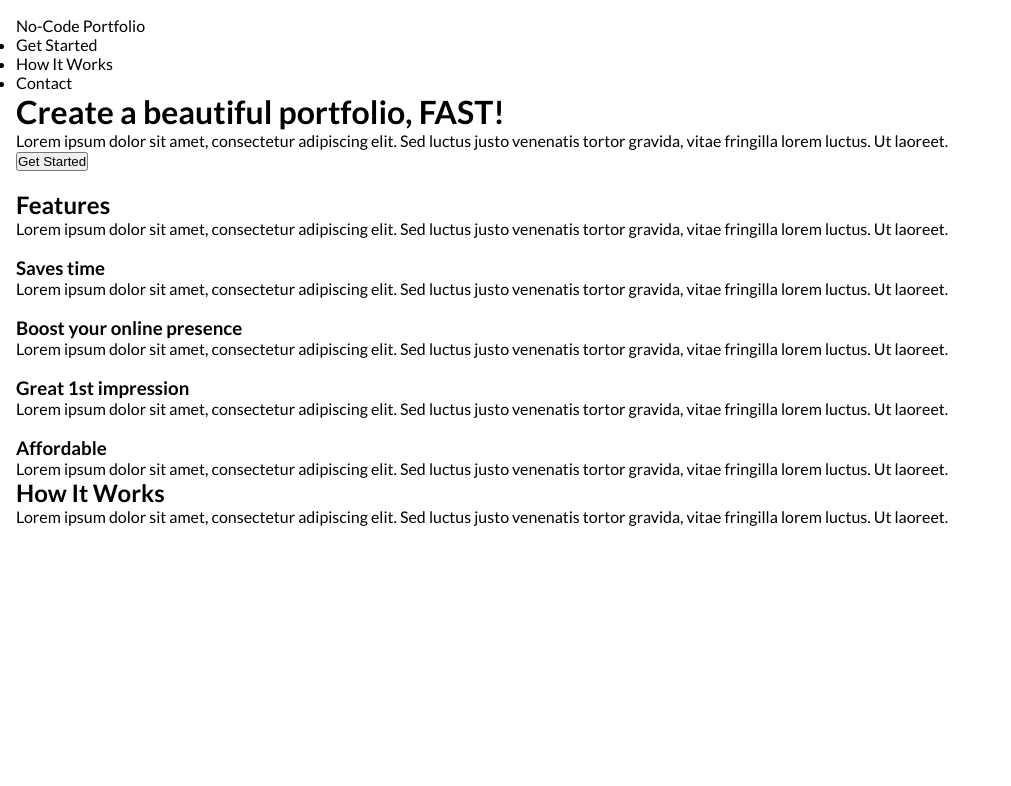
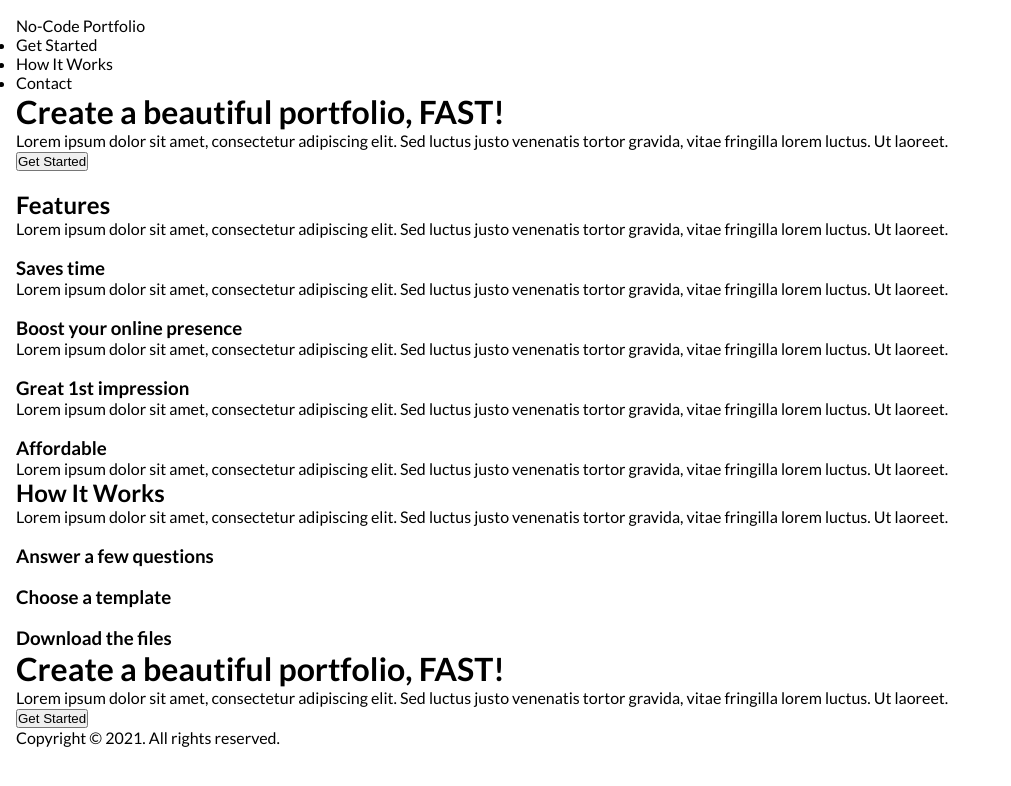
Before and after one commit to rick99gtp/portfolio-no-code-platform, a React (Create React App) app in the folder portfolio-no-code-platform/: page / in a window 1280 px wide. Shown: the top 786 px of the page, without its empty margins (0-1011 px from the left). Built offline with nearby package versions, Linux system fonts and the light colour scheme.

Commit message:
Bones complete.

```diff
--- a/portfolio-no-code-platform/src/App.js
+++ b/portfolio-no-code-platform/src/App.js
@@ -1,6 +1,8 @@
 import Hero from './components/Hero';
 import Features from './components/Features';
 import HowItWorks from './components/HowItWorks';
+import HeroInfo from './components/HeroInfo';
+import Footer from './components/Footer';
 import "./styles/styles.css";
 import { useState, useEffect } from 'react';
 
@@ -22,6 +24,8 @@ const App = () => {
       <Hero appWidth={width} />
       <Features />
       <HowItWorks />
+      <HeroInfo />
+      <Footer />
     </div>
   );
 }
--- /dev/null
+++ b/portfolio-no-code-platform/src/components/Footer.js
@@ -0,0 +1,12 @@
+const Footer = () => {
+    const d = new Date();
+    const currentYear = d.getFullYear();
+
+    return (
+        <div className='footer__container'>
+            Copyright &#169; <span>{currentYear}</span>. All rights reserved.
+        </div>
+    )
+}
+
+export default Footer;
--- a/portfolio-no-code-platform/src/components/HowItWorks.js
+++ b/portfolio-no-code-platform/src/components/HowItWorks.js
@@ -8,9 +8,9 @@ const HowItWorks = () => {
                 Sed luctus justo venenatis tortor gravida, vitae fringilla lorem luctus.
                 Ut laoreet.
             </p>
-            <Card icon="" title="" description="" orientation="col" />
-            <Card icon="" title="" description="" orientation="col" />
-            <Card icon="" title="" description="" orientation="col" />
+            <Card icon="" title="Answer a few questions" description="" orientation="col" />
+            <Card icon="" title="Choose a template" description="" orientation="col" />
+            <Card icon="" title="Download the files" description="" orientation="col" />
         </div>
     )
 }
```
